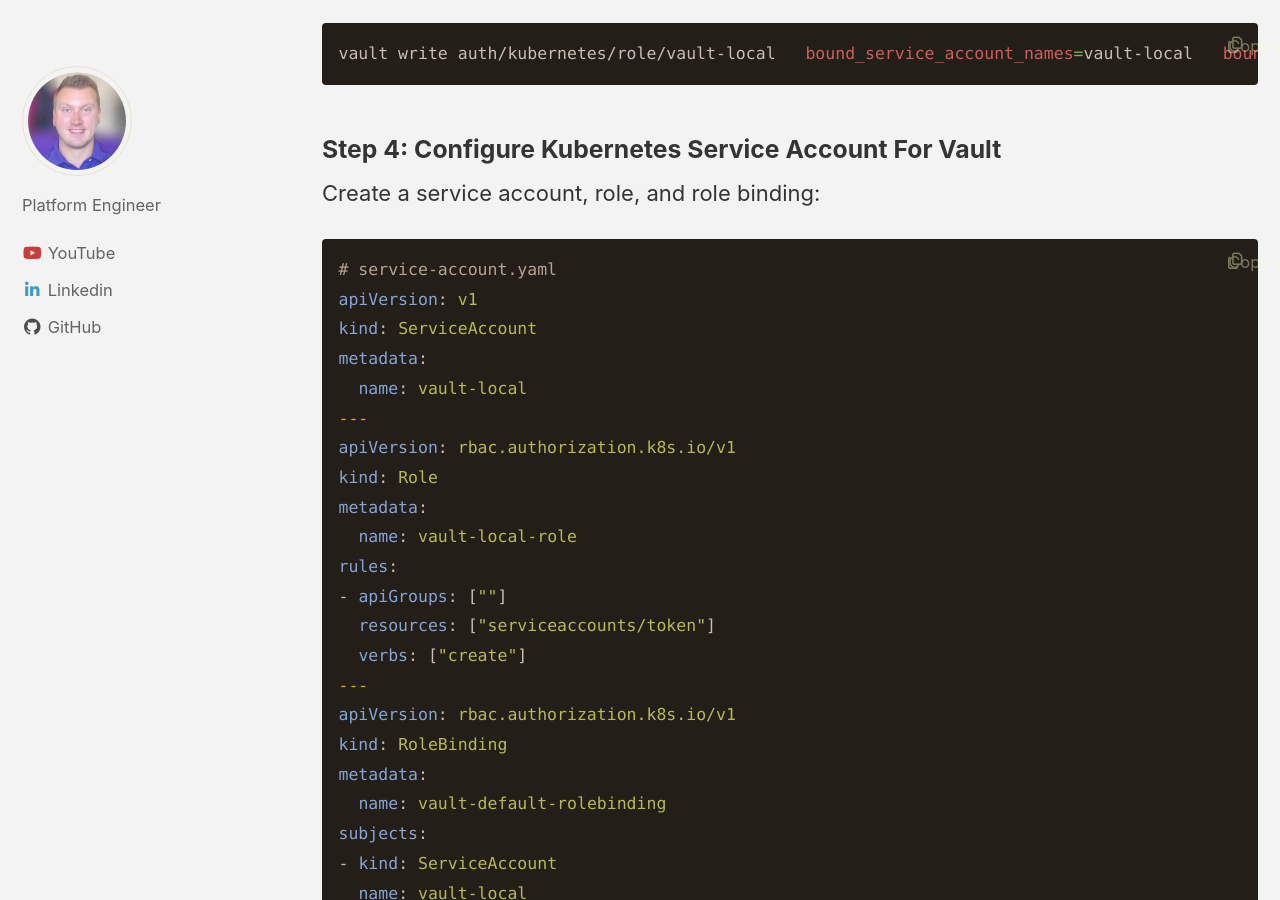
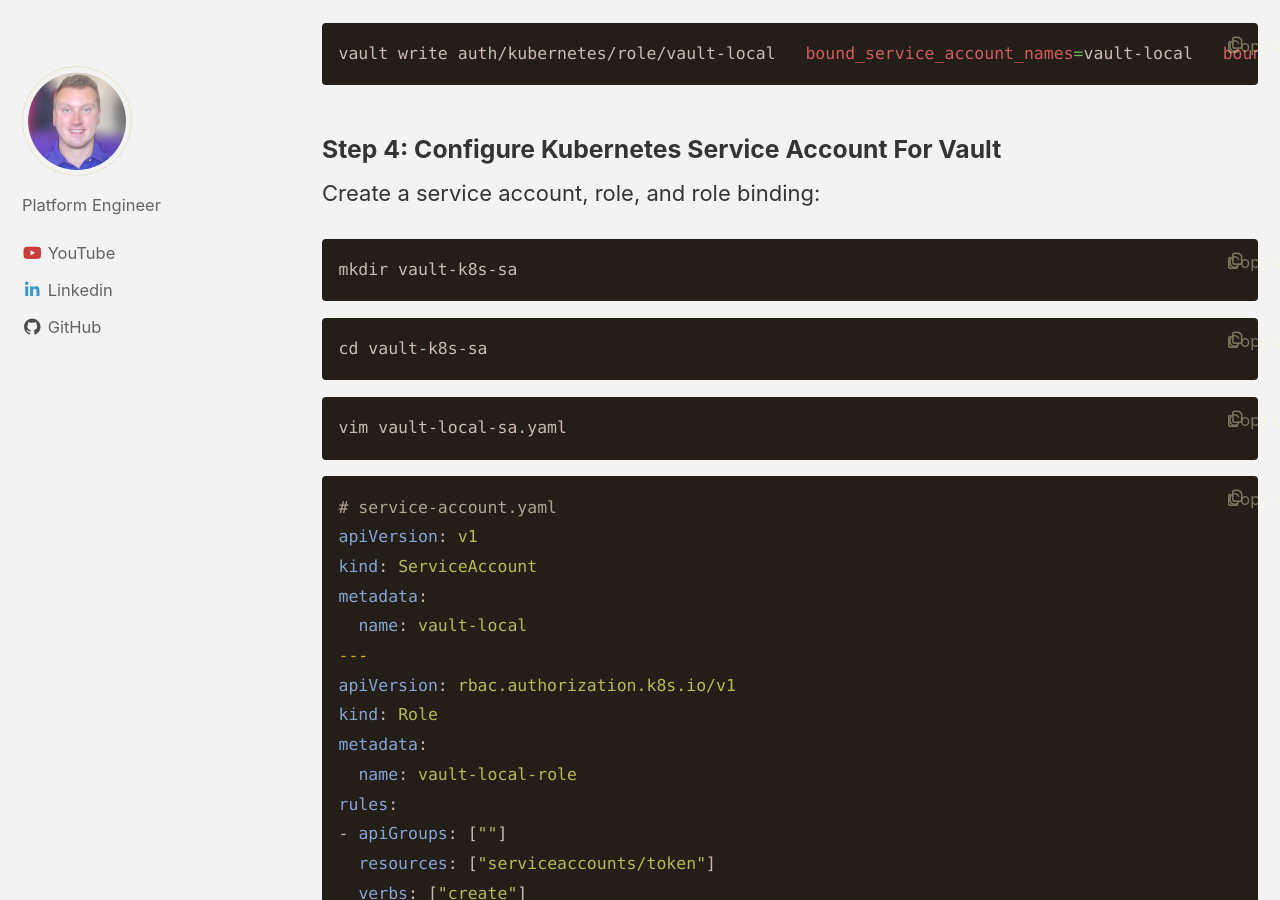
Before and after one commit to Matcham89/chrismatcham-dev, a Jekyll site: the page built from _posts/2025-01-01-Hands-On-Kubernetes-Part 2-Deploying-Vault.md, in a window 1280 px wide and 900 px high, scrolled down 5084 px. Built offline with Jekyll 4.4.1, drawn with Linux system fonts in a browser that asks for light colours; cached includes are drawn as plain includes.

Commit message:
refactor: titles

````diff
--- a/_posts/2025-01-01-Hands-On-Kubernetes-Part 2-Deploying-Vault.md
+++ b/_posts/2025-01-01-Hands-On-Kubernetes-Part 2-Deploying-Vault.md
@@ -145,6 +145,17 @@ vault write auth/kubernetes/role/vault-local   bound_service_account_names=vault
 
 ### Step 4: Configure Kubernetes Service Account For Vault
 Create a service account, role, and role binding:
+
+```bash
+mkdir vault-k8s-sa
+```
+
+```bash
+cd vault-k8s-sa
+```
+```bash
+vim vault-local-sa.yaml
+```
 ```yaml
 # service-account.yaml
 apiVersion: v1
````
